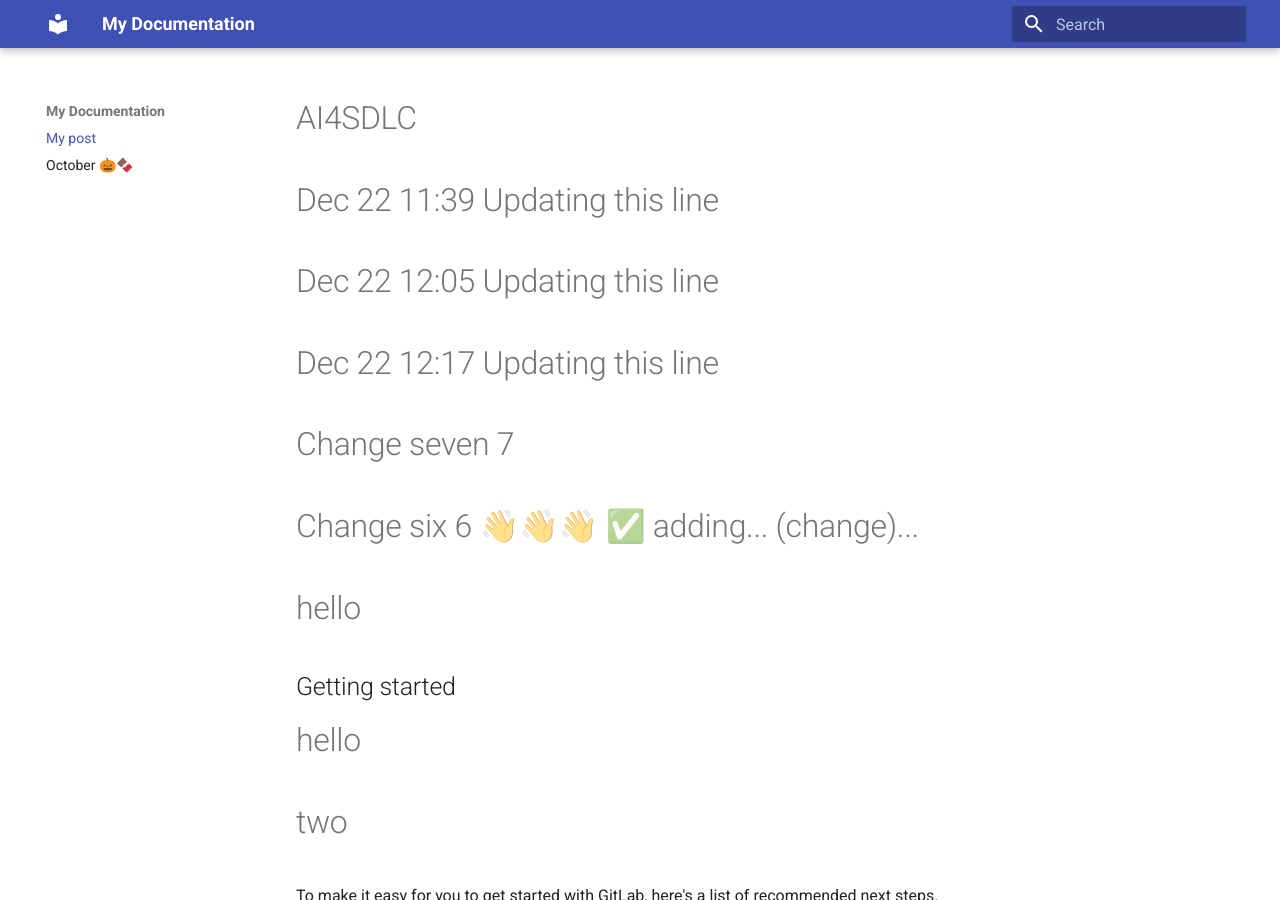
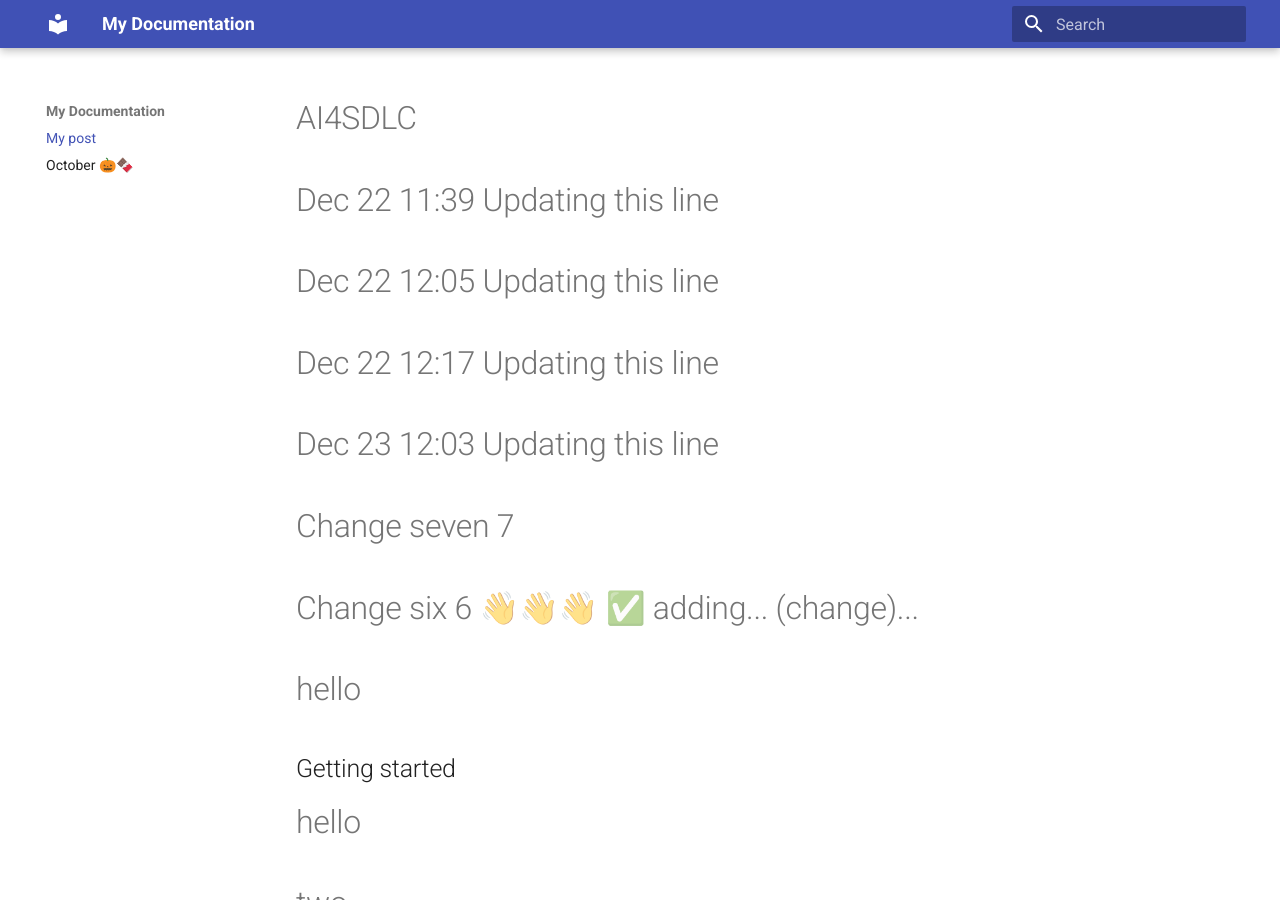
Before and after one commit to Code-dot-mil/two-steps-eval, an MkDocs documentation site: the page built from docs/index.md, in a window 1280 px wide and 900 px high. Built offline with MkDocs 1.6.1 and Material for MkDocs 9.7.7, drawn with Linux system fonts in a browser that asks for light colours.

Commit message:
Add update timestamp for Dec 23

```diff
--- a/docs/index.md
+++ b/docs/index.md
@@ -6,6 +6,7 @@ author: That Would Be Me
 # Dec 22 11:39 Updating this line
 # Dec 22 12:05 Updating this line
 # Dec 22 12:17 Updating this line
+# Dec 23 12:03 Updating this line
 
 
 
```
